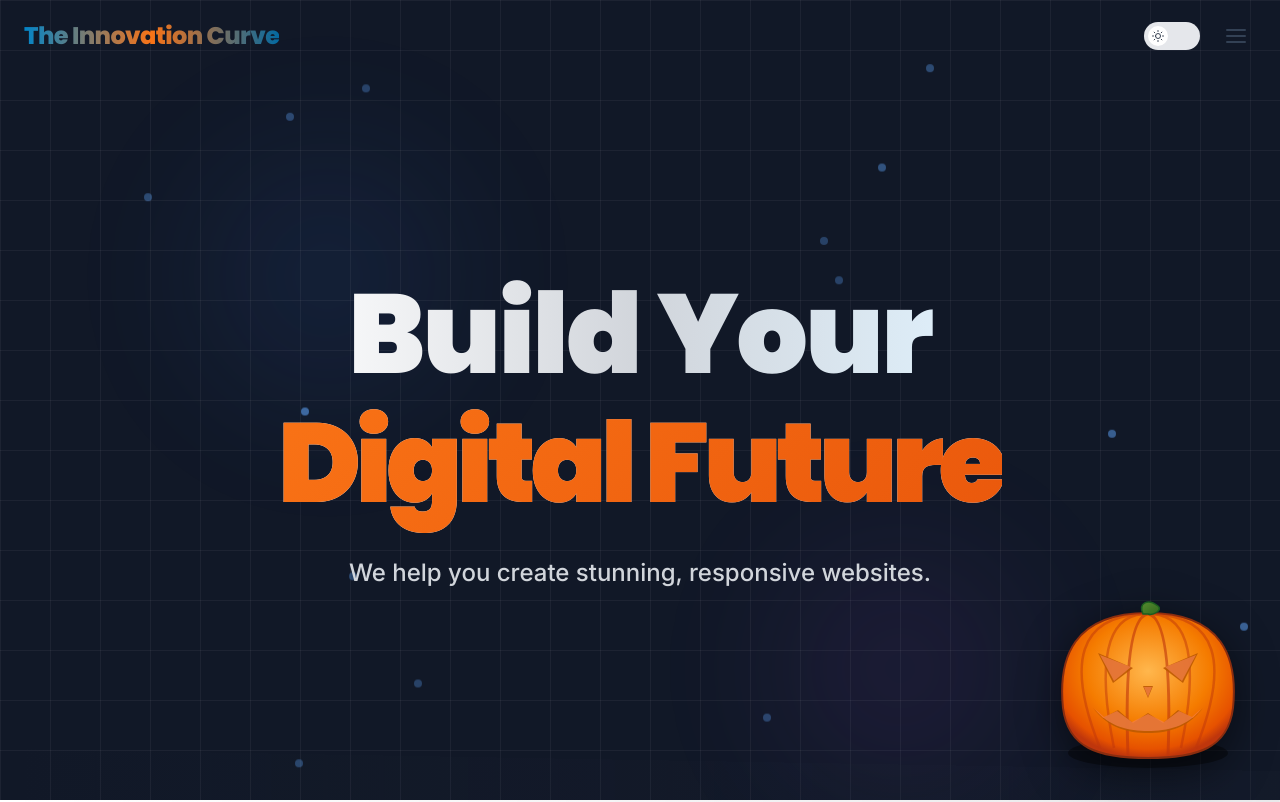
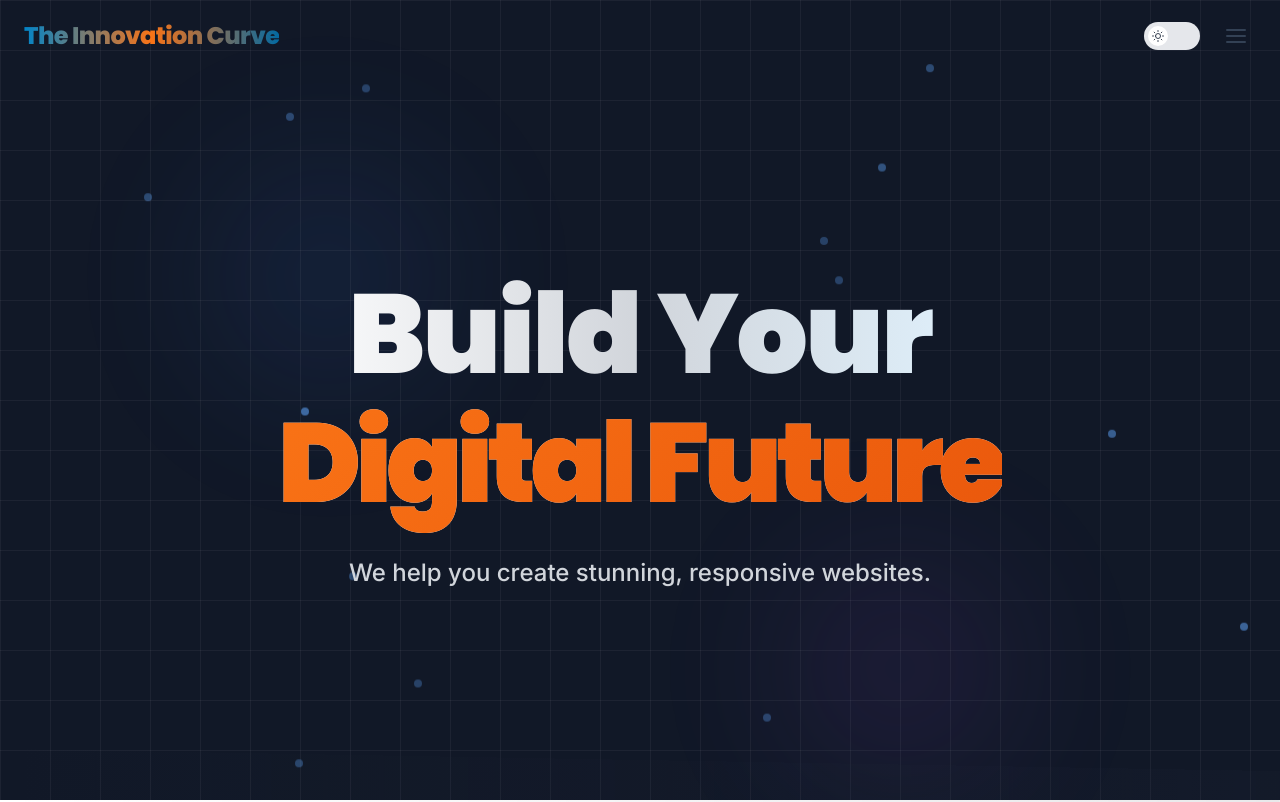
Before and after one commit to Windyphan/Web-builder, a React (Vite) app: page / in a window 1280 px wide. Shown: the top 802 px of the page. Built offline with nearby package versions, Linux system fonts and the light colour scheme.

Commit message:
Remove Halloween theme

```diff
--- a/src/components/Hero.jsx
+++ b/src/components/Hero.jsx
@@ -1,7 +1,5 @@
 import { motion } from 'framer-motion';
 import { useState, useEffect } from 'react';
-import BatAnimation from './BatAnimation';
-import GhostAnimation from './GhostAnimation';
 
 // Animated particles background
 const AnimatedBackground = () => {
@@ -95,12 +93,6 @@ const Hero = () => {
         >
             <AnimatedBackground />
 
-            {/* Flying Bats Animation - Separate component for easy removal */}
-            <BatAnimation />
-
-            {/* Flying Ghosts Animation - Separate component for easy removal */}
-            <GhostAnimation />
-
             {/* Main Content */}
             <div className="container mx-auto px-6 relative z-10 flex flex-col justify-center items-center text-center pt-24">
                 <motion.h1
--- a/src/pages/Home.jsx
+++ b/src/pages/Home.jsx
@@ -7,7 +7,6 @@ import Services from '../components/Services';
 import TrustedClients from '../components/TrustedClients';
 import Footer from '../components/Footer';
 import Notification from '../components/Notification';
-import JackOLantern from '../components/JackOLantern'; // Import the new component
 import { useTheme } from '../contexts/ThemeContext';
 
 function Home() {
@@ -40,8 +39,6 @@ function Home() {
             <Services />
             <Footer />
 
-            <JackOLantern /> {/* Add the Jack-o'-lantern here */}
-
             <Notification
                 isVisible={notification.isVisible}
                 type={notification.type}
```
